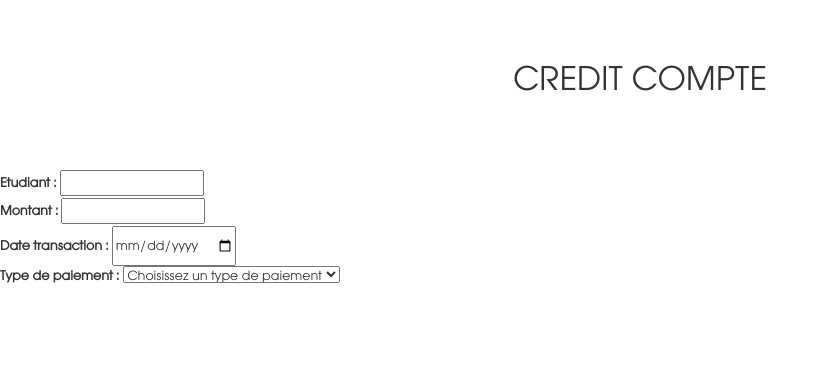
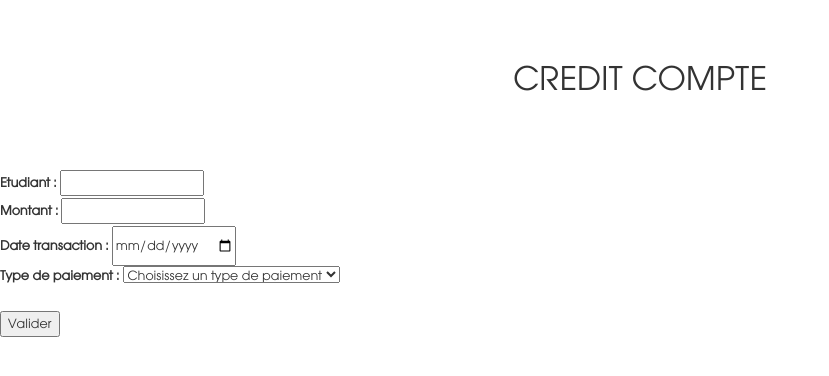
Before and after one commit to Karnak19/self_start, a PHP site: page /self_start/compte/credit_compte.php in a window 1280 px wide. Shown: the top 376 px of the page, without its empty margins (0-829 px from the left). Run offline with PHP 8.4, Linux system fonts and the light colour scheme.

Commit message:
pour sageau

```diff
--- a/compte/credit_compte.php
+++ b/compte/credit_compte.php
@@ -24,5 +24,8 @@
 		<option value=""> Choisissez un type de paiement </option>
 		<option value="1"> Especes </option>
 		<option value="2">Cheque</option>
+		</select><br><br>
+
+		<input type="submit" name="" value="Valider">
    </body>
 </html>
```
Also changed, not shown: compte/traitement_credit.php (added).
